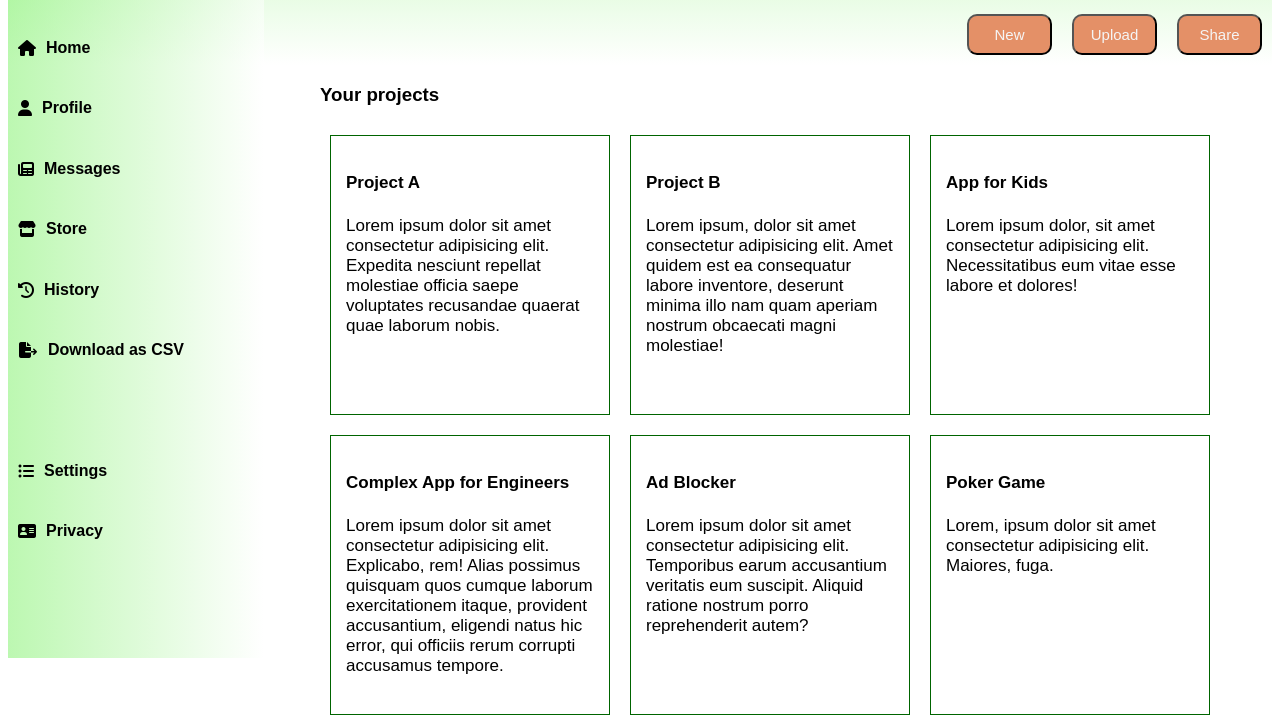
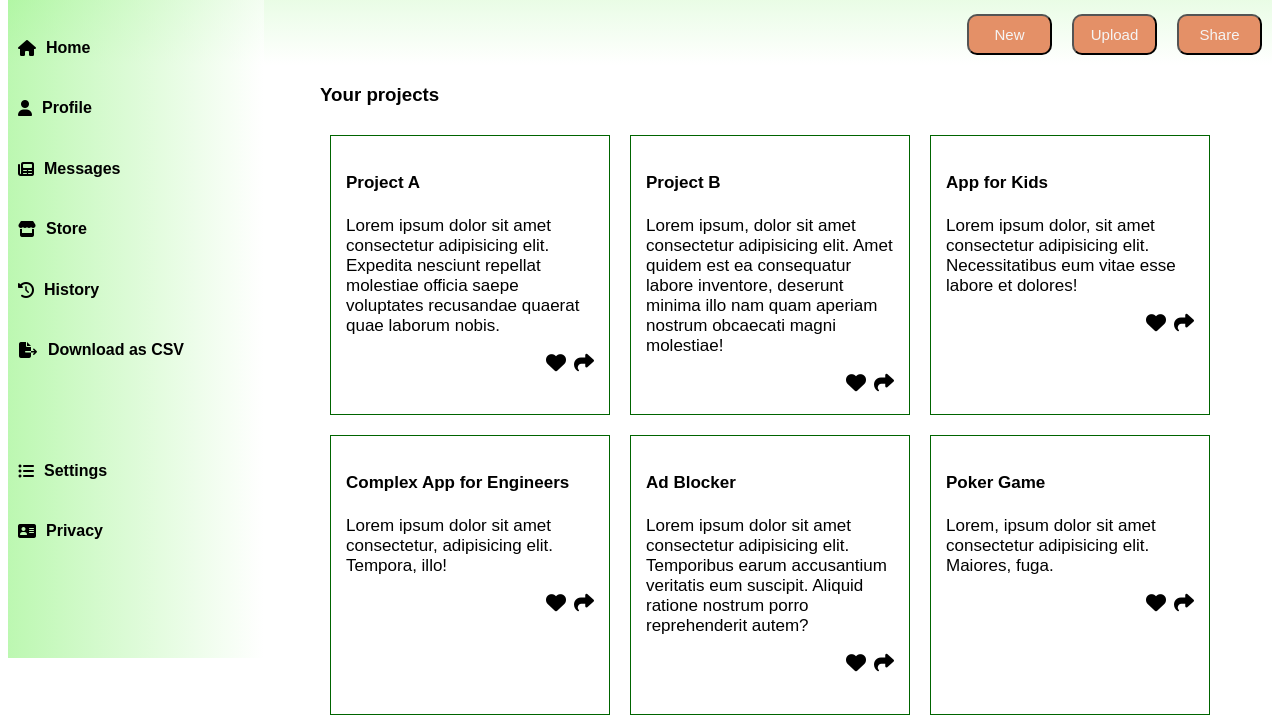
Before and after one commit to VirgilLungu27/admin-dashboard, a plain HTML site: page index.html in a window 1280 px wide. Shown: the part 142-867 px from the top of the page. Drawn offline with Linux system fonts and the light colour scheme.

Commit message:
Add like and share icons

```diff
--- a/index.html
+++ b/index.html
@@ -81,26 +81,50 @@
           <div>
             <h4>Project A</h4>
             <p>Lorem ipsum dolor sit amet consectetur adipisicing elit. Expedita nesciunt repellat molestiae officia saepe voluptates recusandae quaerat quae laborum nobis.</p>
+            <div class="likeshare">
+              <i class="fa fa-heart"></i>
+              <i class="fa fa-share"></i>
+              </div>
           </div>
           <div>
             <h4>Project B</h4>
             <p>Lorem ipsum, dolor sit amet consectetur adipisicing elit. Amet quidem est ea consequatur labore inventore, deserunt minima illo nam quam aperiam nostrum obcaecati magni molestiae!</p>
+            <div class="likeshare">
+              <i class="fa fa-heart"></i>
+              <i class="fa fa-share"></i>
+              </div>
           </div>
           <div>
             <h4>App for Kids</h4>
             <p>Lorem ipsum dolor, sit amet consectetur adipisicing elit. Necessitatibus eum vitae esse labore et dolores!</p>
+            <div class="likeshare">
+              <i class="fa fa-heart"></i>
+              <i class="fa fa-share"></i>
+              </div>
           </div>
            <div>
             <h4>Complex App for Engineers</h4>
-            <p>Lorem ipsum dolor sit amet consectetur adipisicing elit. Explicabo, rem! Alias possimus quisquam quos cumque laborum exercitationem itaque, provident accusantium, eligendi natus hic error, qui officiis rerum corrupti accusamus tempore.</p>
+            <p>Lorem ipsum dolor sit amet consectetur, adipisicing elit. Tempora, illo!</p>
+            <div class="likeshare">
+              <i class="fa fa-heart"></i>
+              <i class="fa fa-share"></i>
+              </div>
           </div>
             <div>
               <h4>Ad Blocker</h4>
               <p>Lorem ipsum dolor sit amet consectetur adipisicing elit. Temporibus earum accusantium veritatis eum suscipit. Aliquid ratione nostrum porro reprehenderit autem?</p>
+              <div class="likeshare">
+                <i class="fa fa-heart"></i>
+                <i class="fa fa-share"></i>
+                </div>
             </div>
             <div>
               <h4>Poker Game</h4>
               <p>Lorem, ipsum dolor sit amet consectetur adipisicing elit. Maiores, fuga.</p>
+              <div class="likeshare">
+                <i class="fa fa-heart"></i>
+                <i class="fa fa-share"></i>
+                </div>
             </div>
         </div>
     </div>
--- a/style.css
+++ b/style.css
@@ -160,5 +160,19 @@ header > .welcome > .button > button:hover {
 
 .container > .projects > div:hover {
     background-color: rgba(122, 240, 100, 0.12);
+}
+
+.container > .projects > div > .likeshare {
+    display: flex;
+    justify-content: flex-end;
+    align-items: flex-end;
+    font-size: 20px;
+}
+
+.container > .projects > div > .likeshare > i {
+    margin-left: 8px;
+}
+
+.container > .projects > div > .likeshare > i:hover {
     cursor: pointer;
 }
```
